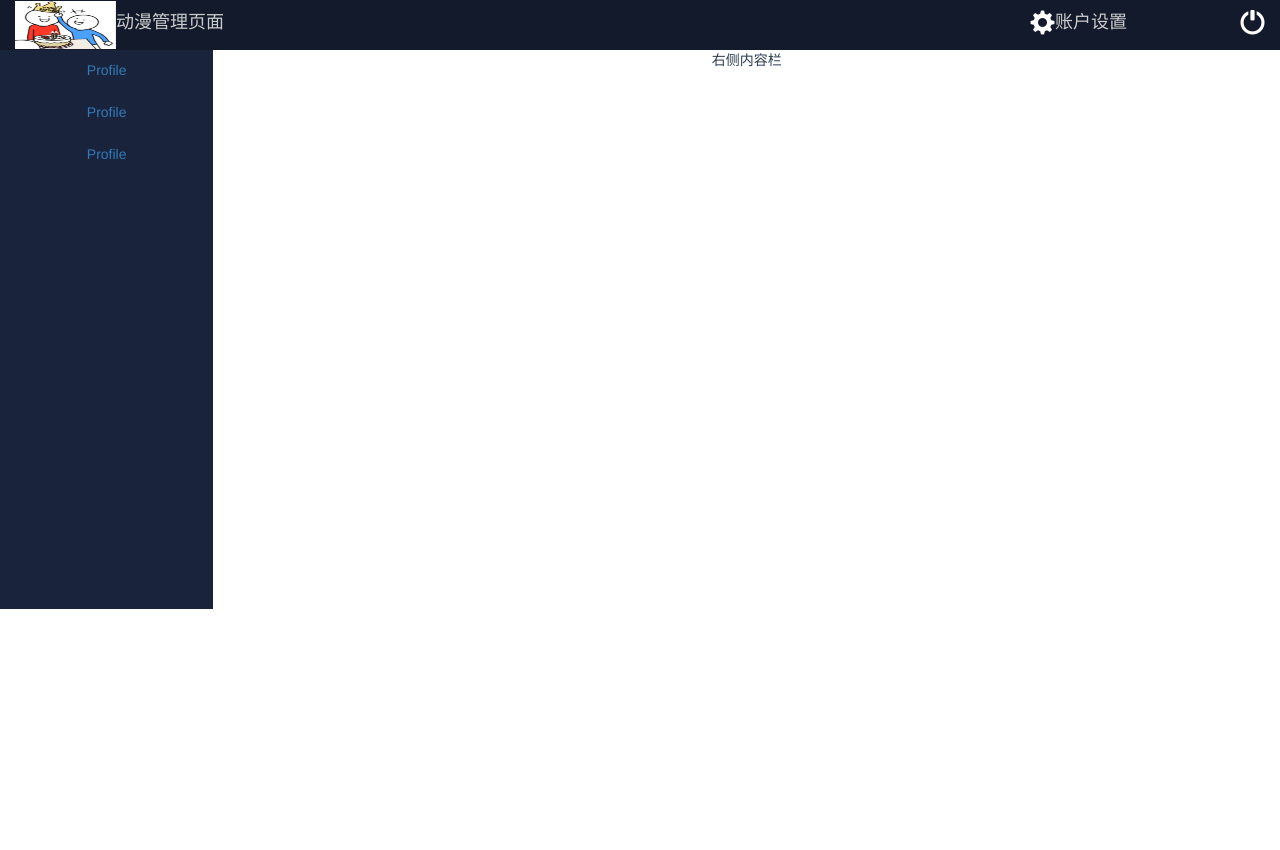
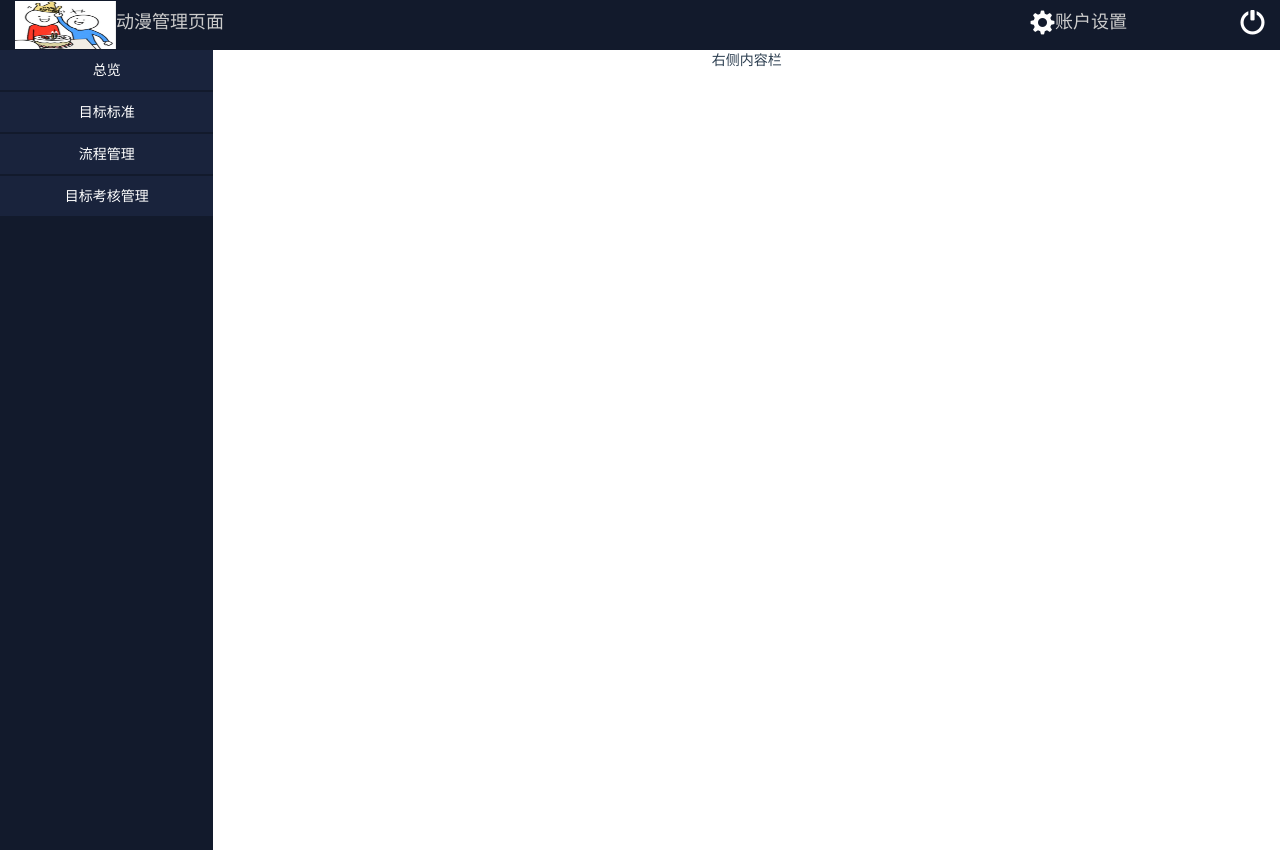
Before and after one commit to ChenZiWen66/AnimeProject, a Vue app in the folder web/: page /manage in a window 1280 px wide. Before the commit the page ends 800 px from the top, so only its background shows below. Built offline with nearby package versions, Linux system fonts and the light colour scheme; a small style sheet from the web is missing.

Commit message:
1.调整了左侧菜单的界面

```diff
--- a/web/src/components/Management/LeftMenu.vue
+++ b/web/src/components/Management/LeftMenu.vue
@@ -1,25 +1,57 @@
 <template>
     <div class="col-md-12 LeftMenu">
         <ul class="nav nav-default nav-stacked">
+            <li role="presentation"><a href="#">总览</a></li>
             <li role="presentation">
-                <a href="#" class="dropdown-toggle" @click="profile_active = !profile_active">Profile</a>
+                <a href="#" class="dropdown-toggle" @click="mubiaobiaozhun = !mubiaobiaozhun">目标标准</a>
                 <transition name="sub-comments">
-                    <ul class="submenu" v-show="profile_active">
+                    <ul class="submenu" v-show="mubiaobiaozhun">
                         <li>
                             <a href="#">
-                                Simple &amp; Dynamic
+                                规划管理
                             </a>
                         </li>
                         <li>
                             <a href="#">
-                                jqGrid plugin
+                                指标库
                             </a>
                         </li>
                     </ul>
                 </transition>
             </li>
-            <li role="presentation"><a href="#">Profile</a></li>
-            <li role="presentation"><a href="#">Profile</a></li>
+            <li role="presentation"><a href="#">流程管理</a></li>
+            <li role="presentation">
+                <a href="#" class="dropdown-toggle" @click="mubiaokaohe = !mubiaokaohe">目标考核管理</a>
+                <transition name="sub-comments">
+                    <ul class="submenu" v-show="mubiaokaohe">
+                        <li>
+                            <a href="#">
+                                考核基础设置
+                            </a>
+                        </li>
+                        <li>
+                            <a href="#">
+                                考核体系与规划管理
+                            </a>
+                        </li>
+                        <li>
+                            <a href="#">
+                                目标考核
+                            </a>
+                        </li>
+                        <li>
+                            <a href="#">
+                                目标考核总览
+                            </a>
+                        </li>
+                        <li>
+                            <a href="#">
+                                服务基层测评
+                            </a>
+                        </li>
+                    </ul>
+                </transition>
+            </li>
         </ul>
 
     </div>
@@ -30,7 +62,8 @@
         name: "LeftMenu",
         data() {
             return {
-                profile_active: false
+                mubiaobiaozhun: false,
+                mubiaokaohe:false
             }
         },
         methods: {}
@@ -43,11 +76,13 @@
     }
 
     .LeftMenu a {
+        color:white;
         background-color: #19233c;
     }
 
     .LeftMenu li {
         list-style: none;
+        font-size: 14px;
     }
 
     .LeftMenu ul {
@@ -77,6 +112,6 @@
         opacity: 0;
     }
     .sub-comments-enter-to,.sub-comments-leave {
-        max-height: 136px ;
+        max-height: 136px;
     }
 </style>
--- a/web/src/views/ManagePage.vue
+++ b/web/src/views/ManagePage.vue
@@ -5,7 +5,7 @@
             <ManageTitle/>
         </div>
         <div class="row">
-            <div class="col-md-2" style="background-color: rgba(25, 35, 60, 1);height:559px">
+            <div class="col-md-2 leftMenu">
                 <LeftMenu/>
             </div>
             <div class="col-md-10">
@@ -21,7 +21,7 @@
 
     export default {
         name: "ManagePage",
-        components:{
+        components: {
             ManageTitle,
             LeftMenu
         }
@@ -29,5 +29,9 @@
 </script>
 
 <style scoped>
-
+    .leftMenu {
+        background-color: #121A2C;
+        height: 100vh;
+        padding: 0
+    }
 </style>
```
